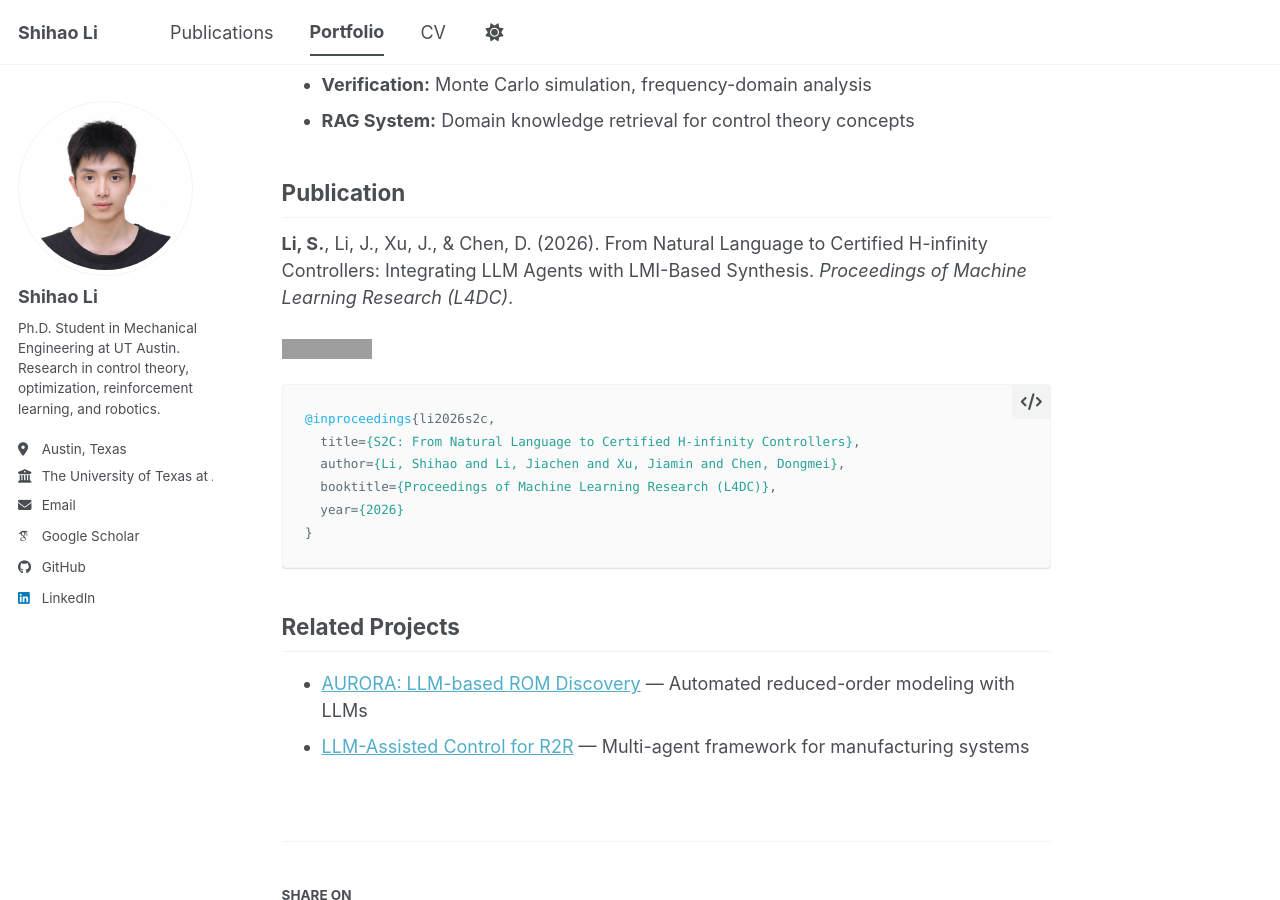
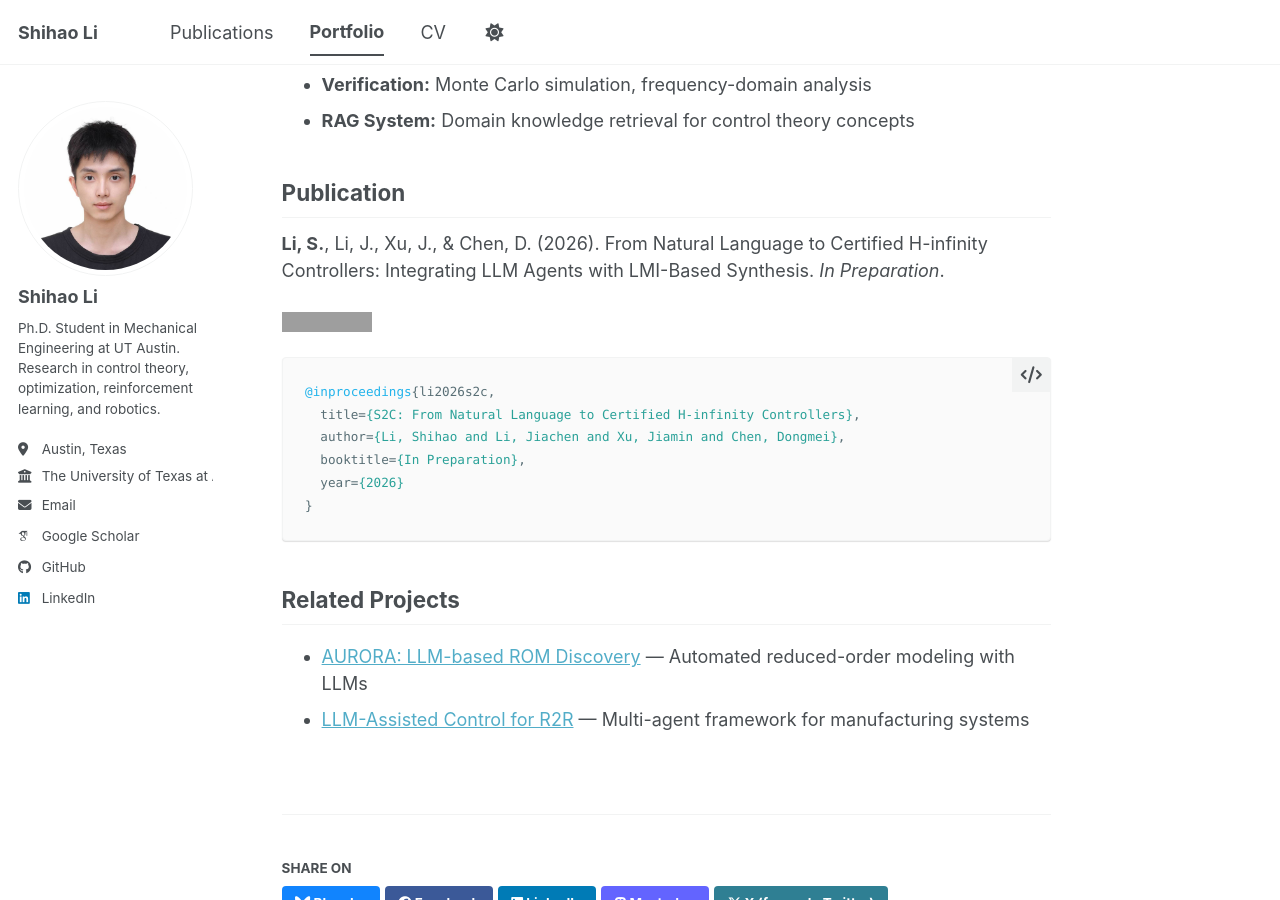
Before and after one commit to SheeHow/sheehow.github.io, a Jekyll site: the page built from _portfolio/llm-control-synthesis.md, in a window 1280 px wide and 900 px high, scrolled down 4054 px. Built offline with Jekyll 4.4.1, drawn with Linux system fonts in a browser that asks for light colours; some web fonts are replaced; a script bundle is joined from its source files by our own code; library files that are not in the unit come from our copies; grey boxes are pictures that could not be loaded.

Commit message:
Update llm-control-synthesis.md

````diff
--- a/_portfolio/llm-control-synthesis.md
+++ b/_portfolio/llm-control-synthesis.md
@@ -86,7 +86,7 @@ S2C solves the **Bounded Real Lemma** with regional pole placement constraints.
 
 ## Publication
 
-**Li, S.**, Li, J., Xu, J., & Chen, D. (2026). From Natural Language to Certified H-infinity Controllers: Integrating LLM Agents with LMI-Based Synthesis. *Proceedings of Machine Learning Research (L4DC)*.
+**Li, S.**, Li, J., Xu, J., & Chen, D. (2026). From Natural Language to Certified H-infinity Controllers: Integrating LLM Agents with LMI-Based Synthesis. *In Preparation*.
 
 <a href="https://arxiv.org/abs/2511.07894" target="_blank"><img src="https://img.shields.io/badge/arXiv-2511.07894-B31B1B.svg" alt="arXiv"></a>
 
@@ -94,7 +94,7 @@ S2C solves the **Bounded Real Lemma** with regional pole placement constraints.
 @inproceedings{li2026s2c,
   title={S2C: From Natural Language to Certified H-infinity Controllers},
   author={Li, Shihao and Li, Jiachen and Xu, Jiamin and Chen, Dongmei},
-  booktitle={Proceedings of Machine Learning Research (L4DC)},
+  booktitle={In Preparation},
   year={2026}
 }
 ```
````
